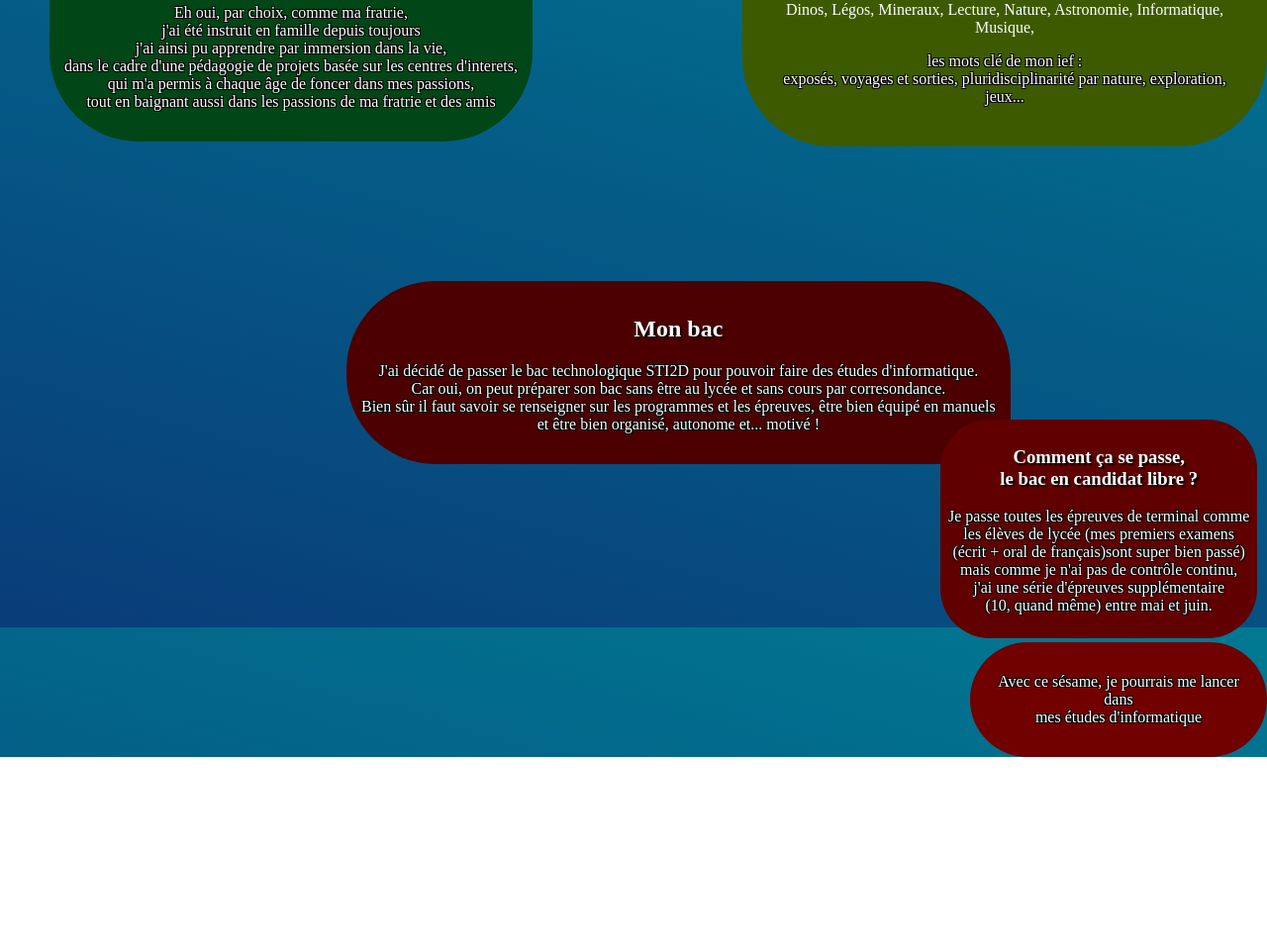
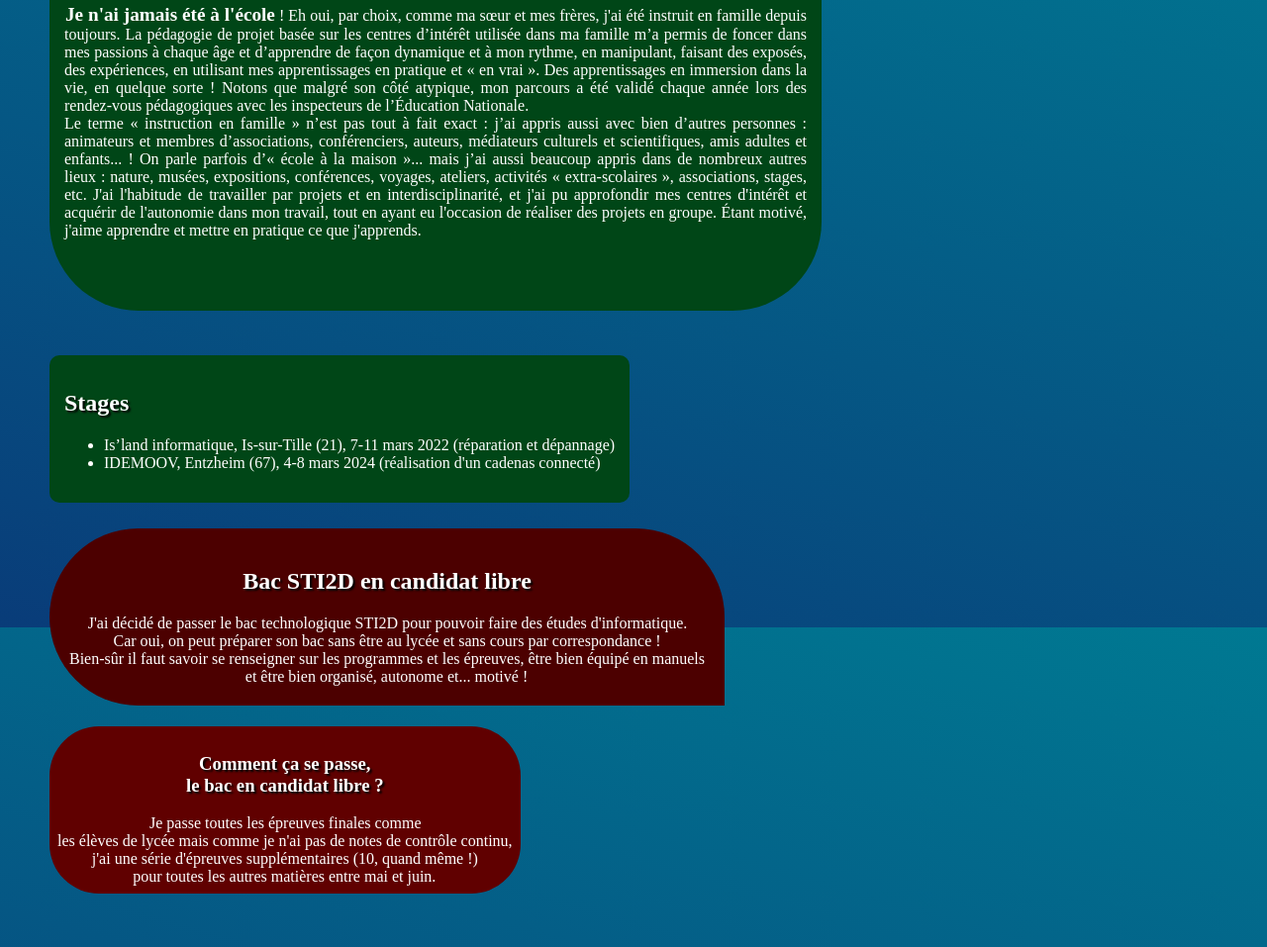
Before and after one commit to Raoul-schneider/raoul_schneider, a plain HTML site: page parcour.html in a window 1280 px wide. Shown: the part 166-1123 px from the top of the page at 99% size. Before the commit the page ends 931 px from the top, so only its background shows below. Drawn offline with Linux system fonts and the light colour scheme.

Commit message:
updated parcour.html and a bit projets.html

```diff
--- a/parcour.html
+++ b/parcour.html
@@ -18,40 +18,70 @@
     <main>
         <div class="circle1">
             <h1>Je n'ai jamais été à l'école !</h1>
-            <p>Eh oui, par choix, comme ma fratrie,<br>j'ai été instruit en famille depuis toujours<br>
-            j'ai ainsi pu apprendre par immersion dans la vie,<br>dans le cadre d'une pédagogie de projets basée sur les centres d'interets,<br>
-            qui m'a permis à chaque âge de foncer dans mes passions,<br>tout en baignant aussi dans les passions de ma fratrie et des amis<br></p>
+            <p><strong>Je n'ai jamais été à l'école</strong> ! Eh oui, par choix, comme ma sœur et mes frères,
+                j'ai été instruit en famille depuis toujours. La pédagogie de projet basée sur les centres d’intérêt
+                utilisée dans ma famille m’a permis de foncer dans mes passions à chaque âge et d’apprendre de façon dynamique
+                et à mon rythme, en manipulant, faisant des exposés, des expériences, en utilisant mes apprentissages en
+                pratique et « en vrai ». Des apprentissages en immersion dans la vie, en quelque sorte !
+                Notons que malgré son côté atypique, mon parcours a été validé chaque année lors des rendez-vous pédagogiques
+                avec les inspecteurs de l’Éducation Nationale.<br>
+                Le terme « instruction en famille » n’est pas tout à fait exact : j’ai appris aussi avec bien d’autres personnes :
+                animateurs et membres d’associations, conférenciers, auteurs, médiateurs culturels et scientifiques, amis adultes et enfants...
+                ! On parle parfois d’« école à la maison »... mais j’ai aussi beaucoup appris dans de nombreux autres lieux : nature, musées,
+                expositions, conférences, voyages, ateliers, activités « extra-scolaires », associations, stages, etc.
+                J'ai l'habitude de travailler par projets et en interdisciplinarité, et j'ai pu approfondir mes centres d'intérêt
+                et acquérir de l'autonomie dans mon travail, tout en ayant eu l'occasion de réaliser des projets en groupe.
+                Étant motivé, j'aime apprendre et mettre en pratique ce que j'apprends.</p>
         </div>
         <div class="circle2">
-            <h2>mes passions en questions :</h2>
-            <p></p>
-                Dinos,
-                Légos,
-                Mineraux,
-                Lecture,
-                Nature,
-                Astronomie,
-                Informatique,
-                Musique,
-            <p></p>
-            <p>les mots clé de mon ief :<br>exposés, voyages et sorties, pluridisciplinarité par nature, exploration, jeux...</p>
+            <h2>Stages</h2>
+            <ul>
+                <li>Is’land informatique, Is-sur-Tille (21), 7-11 mars 2022 (réparation et dépannage)</li>
+                <li>IDEMOOV, Entzheim (67), 4-8 mars 2024 (réalisation d'un cadenas connecté)</li>
+            </ul>
         </div>
         <div class="circle3">
-            <h2>Mon bac</h2>
-            <p>J'ai décidé de passer le bac technologique <span>STI2D</span> pour pouvoir faire des études d'informatique.<br>
-                Car oui, on peut préparer son bac sans être au lycée et sans cours par corresondance.<br>
-                Bien sûr il faut savoir se renseigner sur les programmes et les épreuves, être bien équipé en manuels<br>
+            <h2>Bac STI2D en candidat libre</h2>
+                <p>J'ai décidé de passer le bac technologique <span>STI2D</span> pour pouvoir faire des études d'informatique.<br>
+                Car oui, on peut préparer son bac sans être au lycée et sans cours par correspondance !<br>
+                Bien-sûr il faut savoir se renseigner sur les programmes et les épreuves, être bien équipé en manuels<br>
                 et être bien organisé, autonome et... motivé !</p>
         </div>
         <div class="circle4">
             <h3>Comment ça se passe,<br>le bac en candidat libre ?</h3>
-            <p>Je passe toutes les épreuves de terminal comme<br>les élèves de lycée (mes premiers examens<br>(écrit + oral de français)sont super bien passé)<br>
-            mais comme je n'ai pas de contrôle continu,<br>j'ai une série d'épreuves supplémentaire<br>(10, quand même) entre mai et juin.</p>
+            <p>Je passe toutes les épreuves finales comme<br>
+                les élèves de lycée mais comme je n'ai pas de notes de contrôle continu,<br>j'ai une série d'épreuves supplémentaires (10, quand même !)<br>pour toutes les autres matières entre mai et juin.</p>
+
         </div>
-        <div class="circle5">
-            <p>Avec ce sésame, je pourrais me lancer dans<br>mes études d'informatique</p>
+        <div class="circle6">
+            <h1><em>Petit abécédaire...<br>une compilation de mes centres d'intérêt au fil du temps</em></h1>
+            <h2>A</h2><P><span class="interet_size_1">stronomie</span>, alto</P><br>
+            <h2>B</h2><p>ricolage</p><br>
+            <h2>C</h2><p><span class="interet_size_1">ode</span></p><br>
+            <h2>D</h2><p>inosaures, drones</p><br>
+            <h2>E</h2><p><span class="interet_size_1">lectronique</span>, échecs</p><br>
+            <h2>F</h2><p>ossiles et minéraux</p><br>
+            <h2>G</h2><p>rimpe</p><br>
+            <h2>H</h2><p>istoire</p><br>
+            <h2>I</h2><p><span class="interet_size_1">nformatique, impression 3D</span></p><br>
+            <h2>J</h2><p>eux de société, </p><br>
+            <h2>K</h2><p></p><br>
+            <h2>L</h2><p><span class="interet_size_1">ecture</span></p><br>
+            <h2>M</h2><p><span class="interet_size_1">usique</span>, modélisme</p><br>
+            <h2>N</h2><p><span class="interet_size_1">ature</span></p><br>
+            <h2>O</h2><p>otnitologie, opéras</p><br>
+            <h2>P</h2><p>oterie, <span class="interet_size_1">programmation</span>, paléontologie</p><br>
+            <h2>Q</h2><p></p><br>
+            <h2>R</h2><p>ubik's cube</p><br>
+            <h2>S</h2><p>ciences</p><br>
+            <h2>T</h2><p>héatre</p><br>
+            <h2>U</h2><p>t (pour l'alto)</p><br>
+            <h2>V</h2><p><span class="interet_size_1">iolon</span></p><br>
+            <h2>W</h2><p>olfgang Amadeus Mozart</p><br>
+            <h2>X</h2><p></p><br>
+            <h2>Y</h2><p></p><br>
+            <h2>Z</h3><p>ootechnie (camp de baguage ornithologique)</p><br>
         </div>
-
     </main>
     <script src="main.js"></script>
 
--- a/style.css
+++ b/style.css
@@ -64,9 +64,9 @@ footer {
 .presentation {
     background-color: #0d1062;
     border: solid black 2px;
-    border-radius: 15px;
+    border-radius: 45px;
     margin: 50px;
-    padding: 0px 15px 0px 15px;
+    padding: 25px 50px 25px 50px;
     display: flex;
     flex-direction: row;
     align-items: center;
@@ -77,54 +77,65 @@ footer {
 h1, h2, h3 {
     text-shadow: 2px 2px 2px black;
 }
-table, p{
+/*table, p{
     text-shadow: -1px -1px 0 #000, 1px -1px 0 #000, -1px 1px 0 #000, 1px 1px 0 #000;
-}
+}*/
 .circle1{
     position: absolute;
+    width: 750px;
+    height: 375px;
     top: 75px;
     left: 50px;
     background-color: rgb(0, 70, 23);
     border-radius: 90px;
     padding: 15px;
-    text-align: center;
+    text-align: justify;
+}
+strong{
+    font-size: 1.2em;
 }
 .circle2{
     position: absolute;
-    top: 75px;
-    left: 750px;
-    background-color: rgb(61, 90, 0);
-    border-radius: 90px;
-    padding: 25px;
-    text-align: center;
-}
-.circle2 li{
+    top: 525px;
+    left: 50px;
+    background-color: rgb(0, 70, 23);
+    border-radius: 10px;
+    padding: 15px;
     text-align: left;
 }
 .circle3{
     position: absolute;
-    top: 450px;
-    left: 350px;
+    top: 700px;
+    left: 50px;
     background-color: #4c0000;
     border-radius: 90px 90px 0px 90px;
-    padding: 15px;
+    padding: 20px;
     text-align: center;
 }
 .circle4{
     position: absolute;
-    top: 590px;
-    left: 950px;
+    top: 900px;
+    left: 50px;
     background-color: #600000;
     border-radius: 50px;
     padding: 8px;
     text-align: center;
 }
-.circle5{
+
+.circle6 {
     position: absolute;
-    top: 815px;
-    left: 980px;
+    top: 1225px;
+    left: 50px;
     background-color: #710000;
-    border-radius: 90px;
+    border-radius: 15px 90px 45px 15px;
     padding: 15px;
-    text-align: center;
+    text-align: left;
 }
+.circle6 h2, p{
+    display: inline;
+    text-shadow: none;
+    margin: 5px 1px 5px 1px;
+}
+.interet_size_1{
+    font-size: 1.3em;
+}
```
Also changed, not shown: projets.html (+5 -5 lines), 1 other file.
